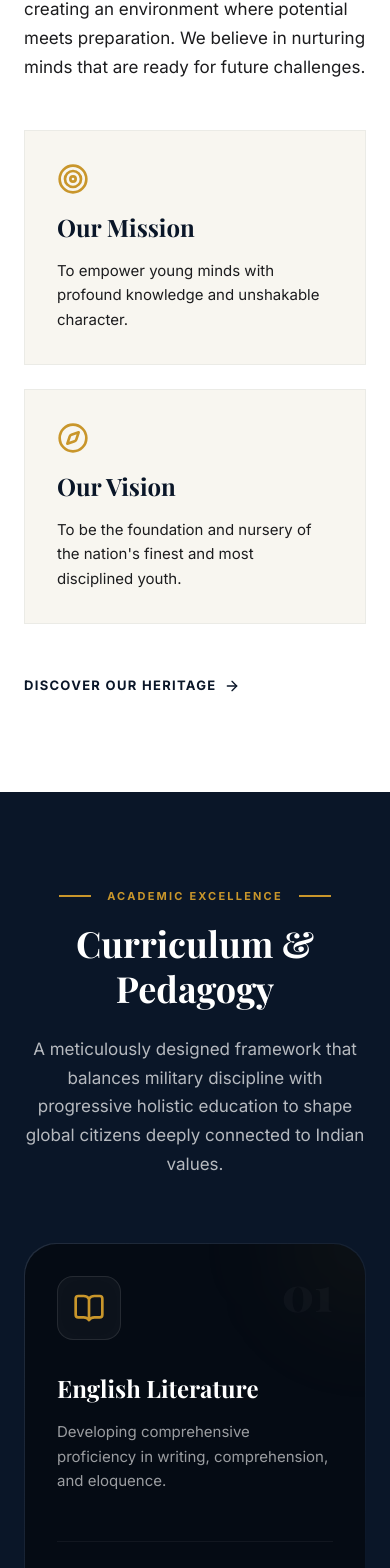
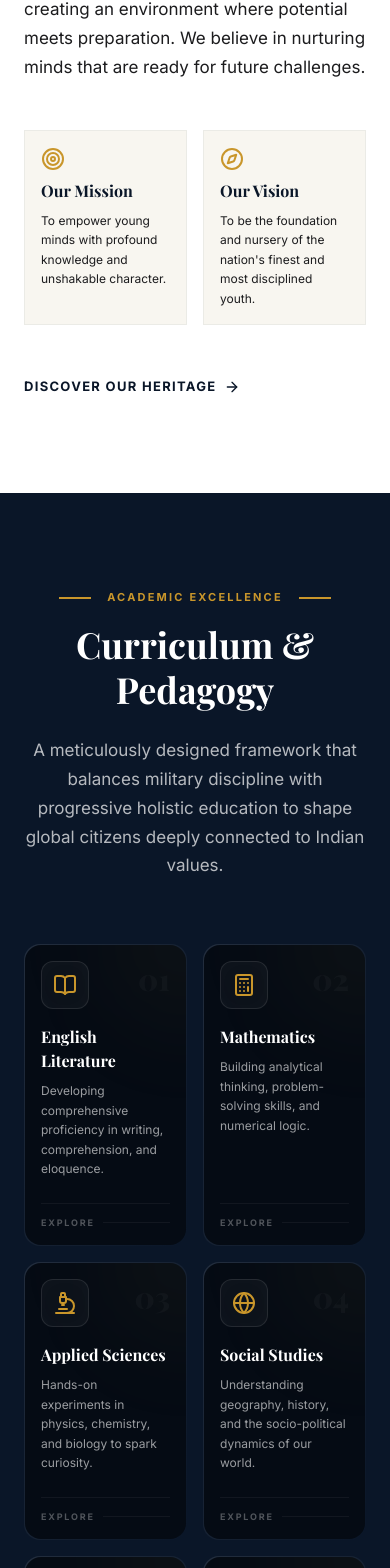
Before and after one commit to Bal-Sanskar-Sainik-School/Bal-Sanskar-Sainik-School-Website, a Next.js app: page / in a window 390 px wide. Shown: the part 2317-3885 px from the top of the page. Built offline with nearby package versions, Linux system fonts and the light colour scheme.

Commit message:
Fix mobile responsive design and update manager name to Savita Arya

```diff
--- a/components/AboutPreview.tsx
+++ b/components/AboutPreview.tsx
@@ -52,16 +52,16 @@ export default function AboutPreview() {
             </ScrollReveal>
 
             <ScrollReveal direction="up" delay={0.35}>
-              <div className="grid sm:grid-cols-2 gap-6 mb-12">
-                <div className="flex flex-col gap-4 p-8 bg-ivory-dark border border-navy/5 hover:border-gold/30 transition-colors">
-                  <Target className="w-8 h-8 text-gold" />
-                  <h4 className="font-bold text-navy font-[family-name:var(--font-heading)] text-2xl">Our Mission</h4>
-                  <p className="text-navy-light text-[15px] leading-relaxed">To empower young minds with profound knowledge and unshakable character.</p>
+              <div className="grid grid-cols-2 gap-4 sm:gap-6 mb-12">
+                <div className="flex flex-col gap-2 sm:gap-4 p-4 sm:p-8 bg-ivory-dark border border-navy/5 hover:border-gold/30 transition-colors">
+                  <Target className="w-6 h-6 sm:w-8 sm:h-8 text-gold" />
+                  <h4 className="font-bold text-navy font-[family-name:var(--font-heading)] text-base sm:text-2xl">Our Mission</h4>
+                  <p className="text-navy-light text-xs sm:text-[15px] leading-relaxed">To empower young minds with profound knowledge and unshakable character.</p>
                 </div>
-                <div className="flex flex-col gap-4 p-8 bg-ivory-dark border border-navy/5 hover:border-gold/30 transition-colors">
-                  <Compass className="w-8 h-8 text-gold" />
-                  <h4 className="font-bold text-navy font-[family-name:var(--font-heading)] text-2xl">Our Vision</h4>
-                  <p className="text-navy-light text-[15px] leading-relaxed">To be the foundation and nursery of the nation&apos;s finest and most disciplined youth.</p>
+                <div className="flex flex-col gap-2 sm:gap-4 p-4 sm:p-8 bg-ivory-dark border border-navy/5 hover:border-gold/30 transition-colors">
+                  <Compass className="w-6 h-6 sm:w-8 sm:h-8 text-gold" />
+                  <h4 className="font-bold text-navy font-[family-name:var(--font-heading)] text-base sm:text-2xl">Our Vision</h4>
+                  <p className="text-navy-light text-xs sm:text-[15px] leading-relaxed">To be the foundation and nursery of the nation&apos;s finest and most disciplined youth.</p>
                 </div>
               </div>
             </ScrollReveal>
--- a/components/BeyondAcademics.tsx
+++ b/components/BeyondAcademics.tsx
@@ -60,15 +60,15 @@ export default function BeyondAcademics() {
           </div>
         </motion.div>
 
-        {/* Feature Grid */}
-        <div className="grid md:grid-cols-2 gap-8 lg:gap-12">
+        {/* Feature Grid - 2 columns on mobile, 2 on desktop */}
+        <div className="grid grid-cols-2 md:grid-cols-2 gap-4 sm:gap-8 lg:gap-12">
           {pillars.map((pillar, index) => (
             <motion.div
               key={pillar.title}
               initial={{ opacity: 0, y: 40 }}
               animate={inView ? { opacity: 1, y: 0 } : {}}
               transition={{ duration: 0.6, delay: 0.1 * index }}
-              className="group relative h-80 sm:h-96 rounded-2xl overflow-hidden shadow-xl"
+              className="group relative h-64 sm:h-80 md:h-96 rounded-xl sm:rounded-2xl overflow-hidden shadow-xl"
             >
               {/* Background Image */}
               <div className="absolute inset-0">
@@ -83,19 +83,19 @@ export default function BeyondAcademics() {
               <div className="absolute inset-0 bg-gradient-to-t from-navy-dark via-navy-dark/60 to-transparent opacity-90 group-hover:opacity-100 transition-opacity duration-500" />
 
               {/* Content Box */}
-              <div className="absolute inset-0 p-6 sm:p-8 flex flex-col justify-end text-left z-10 transition-transform duration-500 hover:translate-y-[-10px]">
+              <div className="absolute inset-0 p-4 sm:p-6 md:p-8 flex flex-col justify-end text-left z-10 transition-transform duration-500 hover:translate-y-[-10px]">
                 {/* Icon */}
-                <div className="w-16 h-16 rounded-full bg-white/10 backdrop-blur-md border border-white/20 flex items-center justify-center text-gold mb-6 group-hover:scale-110 group-hover:bg-gold/20 transition-all duration-300 shadow-[0_0_15px_rgba(201,168,76,0.3)]">
-                  {pillar.icon}
+                <div className="w-12 h-12 sm:w-16 sm:h-16 rounded-full bg-white/10 backdrop-blur-md border border-white/20 flex items-center justify-center text-gold mb-4 sm:mb-6 group-hover:scale-110 group-hover:bg-gold/20 transition-all duration-300 shadow-[0_0_15px_rgba(201,168,76,0.3)]">
+                  <div className="scale-75 sm:scale-100">{pillar.icon}</div>
                 </div>
 
-                <h3 className="font-[family-name:var(--font-heading)] text-white text-2xl sm:text-3xl font-bold mb-3 drop-shadow-md">
+                <h3 className="font-[family-name:var(--font-heading)] text-white text-lg sm:text-2xl md:text-3xl font-bold mb-2 sm:mb-3 drop-shadow-md">
                   {pillar.title}
                 </h3>
 
                 {/* Hidden description that fades in/slides up on hover for larger screens, visible on mobile */}
                 <div className="overflow-hidden">
-                  <p className="font-[family-name:var(--font-body)] text-white/80 text-sm sm:text-base leading-relaxed sm:opacity-0 sm:translate-y-8 group-hover:opacity-100 group-hover:translate-y-0 transition-all duration-500 delay-75">
+                  <p className="font-[family-name:var(--font-body)] text-white/80 text-xs sm:text-sm md:text-base leading-relaxed sm:opacity-0 sm:translate-y-8 group-hover:opacity-100 group-hover:translate-y-0 transition-all duration-500 delay-75">
                     {pillar.desc}
                   </p>
                 </div>
--- a/components/EventsPreview.tsx
+++ b/components/EventsPreview.tsx
@@ -55,11 +55,11 @@ export default function EventsPreview() {
           </ScrollReveal>
         </div>
 
-        <div className="grid md:grid-cols-2 lg:grid-cols-3 gap-8">
+        <div className="grid grid-cols-2 md:grid-cols-2 lg:grid-cols-3 gap-4 sm:gap-8">
           {events.map((event, idx) => (
             <ScrollReveal key={idx} direction="up" delay={idx * 0.1}>
-              <div className="bg-ivory-dark rounded-xl overflow-hidden shadow-sm hover:shadow-lg transition-shadow border border-navy/5 group h-full">
-                <div className="relative h-60 w-full overflow-hidden">
+              <div className="bg-ivory-dark rounded-lg sm:rounded-xl overflow-hidden shadow-sm hover:shadow-lg transition-shadow border border-navy/5 group h-full">
+                <div className="relative h-40 sm:h-60 w-full overflow-hidden">
                   <Image
                     src={event.image}
                     alt={event.title}
@@ -67,16 +67,16 @@ export default function EventsPreview() {
                     sizes="(max-width: 768px) 100vw, 33vw"
                     className="object-cover group-hover:scale-105 transition-transform duration-500"
                   />
-                  <div className="absolute top-4 left-4 bg-white/90 backdrop-blur px-3 py-1.5 rounded text-sm font-bold text-navy-dark flex items-center gap-2 shadow-sm">
-                    <Calendar className="w-4 h-4 text-gold" />
+                  <div className="absolute top-2 sm:top-4 left-2 sm:left-4 bg-white/90 backdrop-blur px-2 sm:px-3 py-1 sm:py-1.5 rounded text-xs sm:text-sm font-bold text-navy-dark flex items-center gap-1 sm:gap-2 shadow-sm">
+                    <Calendar className="w-3 h-3 sm:w-4 sm:h-4 text-gold" />
                     {event.date}
                   </div>
                 </div>
-                <div className="p-6">
-                  <h3 className="text-xl font-bold text-navy-dark font-[family-name:var(--font-heading)] mb-3">
+                <div className="p-3 sm:p-6">
+                  <h3 className="text-base sm:text-xl font-bold text-navy-dark font-[family-name:var(--font-heading)] mb-2 sm:mb-3">
                     {event.title}
                   </h3>
-                  <p className="text-navy-light font-[family-name:var(--font-body)] leading-relaxed text-sm">
+                  <p className="text-navy-light font-[family-name:var(--font-body)] leading-relaxed text-xs sm:text-sm">
                     {event.description}
                   </p>
                 </div>
--- a/components/FacilitiesPreview.tsx
+++ b/components/FacilitiesPreview.tsx
@@ -30,8 +30,8 @@ export default function FacilitiesPreview() {
           </h2>
         </ScrollReveal>
 
-        {/* Bento Grid */}
-        <div className="grid grid-cols-1 sm:grid-cols-3 lg:grid-cols-4 auto-rows-[250px] gap-4">
+        {/* Bento Grid - 2 columns on mobile, 3 on tablet, 4 on desktop */}
+        <div className="grid grid-cols-2 sm:grid-cols-3 lg:grid-cols-4 auto-rows-[180px] sm:auto-rows-[250px] gap-3 sm:gap-4">
           {facilities.map((item, i) => (
             <ScrollReveal key={item.label} direction="up" delay={i * 0.1} className={item.gridClass}>
               <div className="group relative w-full h-full overflow-hidden bg-navy">
@@ -46,12 +46,12 @@ export default function FacilitiesPreview() {
                 {/* Overlay */}
                 <div className="absolute inset-0 bg-navy-dark/0 group-hover:bg-navy-dark/60 transition-colors duration-500 flex flex-col justify-end p-6">
                   {/* Hover Title */}
-                  <h3 className="text-white font-[family-name:var(--font-heading)] text-2xl font-bold translate-y-4 opacity-0 group-hover:translate-y-0 group-hover:opacity-100 transition-all duration-500 mb-4">
+                  <h3 className="text-white font-[family-name:var(--font-heading)] text-base sm:text-2xl font-bold translate-y-4 opacity-0 group-hover:translate-y-0 group-hover:opacity-100 transition-all duration-500 mb-2 sm:mb-4">
                     {item.label}
                   </h3>
 
                   {/* Static Category Pill */}
-                  <div className="inline-flex w-fit items-center bg-gold text-navy-dark text-[10px] font-bold uppercase tracking-wider px-3 py-1.5 rounded-full z-10 transition-transform duration-500 group-hover:-translate-y-2">
+                  <div className="inline-flex w-fit items-center bg-gold text-navy-dark text-[9px] sm:text-[10px] font-bold uppercase tracking-wider px-2 sm:px-3 py-1 sm:py-1.5 rounded-full z-10 transition-transform duration-500 group-hover:-translate-y-2">
                     {item.category}
                   </div>
                 </div>
--- a/components/FeeStructure.tsx
+++ b/components/FeeStructure.tsx
@@ -135,17 +135,17 @@ export default function FeeStructure() {
                       transition={{ duration: 0.35, delay: 0.3 + gi * 0.12 + ri * 0.06 }}
                       className="flex items-center justify-between px-3 py-3 rounded-xl hover:bg-white/5 transition-colors duration-200 group/row cursor-default"
                     >
-                      <span className="font-[family-name:var(--font-heading)] font-bold text-white/90 text-[15px] group-hover/row:text-white transition-colors">
+                      <span className="font-[family-name:var(--font-heading)] font-bold text-white/90 text-sm sm:text-[15px] group-hover/row:text-white transition-colors">
                         {row.class}
                       </span>
-                      <div className="flex items-center gap-3">
-                        <div className="text-right hidden sm:block">
-                          <p className="text-white/30 text-[9px] uppercase tracking-widest font-[family-name:var(--font-body)]">Annual</p>
-                          <p className="text-white/50 text-xs font-semibold font-[family-name:var(--font-body)]">{row.annual}</p>
+                      <div className="flex items-center gap-2 sm:gap-3">
+                        <div className="text-right">
+                          <p className="text-white/30 text-[8px] sm:text-[9px] uppercase tracking-widest font-[family-name:var(--font-body)]">Annual</p>
+                          <p className="text-white/50 text-[11px] sm:text-xs font-semibold font-[family-name:var(--font-body)]">{row.annual}</p>
                         </div>
-                        <div className={`px-3 py-1.5 rounded-lg bg-white/5 border border-white/10 group-hover/row:border-white/20 transition-colors`}>
-                          <p className="text-white/30 text-[9px] uppercase tracking-widest font-[family-name:var(--font-body)] text-center">/ mo</p>
-                          <p className={`font-bold text-sm font-[family-name:var(--font-body)] ${group.iconColor}`}>{row.monthly}</p>
+                        <div className={`px-2 sm:px-3 py-1 sm:py-1.5 rounded-lg bg-white/5 border border-white/10 group-hover/row:border-white/20 transition-colors`}>
+                          <p className="text-white/30 text-[8px] sm:text-[9px] uppercase tracking-widest font-[family-name:var(--font-body)] text-center">/ mo</p>
+                          <p className={`font-bold text-xs sm:text-sm font-[family-name:var(--font-body)] ${group.iconColor}`}>{row.monthly}</p>
                         </div>
                       </div>
                     </motion.div>
--- a/components/Gallery.tsx
+++ b/components/Gallery.tsx
@@ -43,12 +43,12 @@ export default function Gallery() {
           </h2>
         </ScrollReveal>
 
-        {/* Gallery Container: Horizontal scroll on mobile, 3-col on desktop */}
-        <div className="flex overflow-x-auto snap-x snap-mandatory hide-scrollbar gap-6 pb-8 md:grid md:grid-cols-3 md:overflow-visible md:pb-0">
+        {/* Gallery Container: 2-col on mobile, 3-col on desktop */}
+        <div className="grid grid-cols-2 md:grid-cols-3 gap-4 sm:gap-6">
           {galleryItems.map((item, i) => (
-            <ScrollReveal key={item.label} direction="up" delay={i * 0.1} className="shrink-0 w-[85vw] sm:w-[60vw] md:w-auto snap-center">
+            <ScrollReveal key={item.label} direction="up" delay={i * 0.1}>
               <div
-                className="group relative h-[350px] sm:h-[400px] overflow-hidden cursor-pointer"
+                className="group relative h-[200px] sm:h-[300px] md:h-[400px] overflow-hidden cursor-pointer"
                 onClick={() => setSelectedImage(item.src)}
               >
                 {/* Image with subtle parallax via large scale down on hover */}
--- a/components/PrincipalDesk.tsx
+++ b/components/PrincipalDesk.tsx
@@ -50,10 +50,10 @@ export default function PrincipalDesk() {
               <div className="absolute inset-0 bg-gradient-to-t from-navy-dark/90 via-navy-dark/20 to-transparent opacity-90" />
               <div className="absolute bottom-0 left-0 w-full p-6 text-center">
                 <h3 className="font-[family-name:var(--font-heading)] text-white text-2xl font-bold mb-1 shadow-black drop-shadow-lg">
-                  The Manager
+                  Savita Arya
                 </h3>
                 <p className="font-[family-name:var(--font-body)] text-gold text-sm tracking-[0.1em] uppercase font-semibold">
-                  Bal Sansar Sainik School
+                  Manager
                 </p>
               </div>
             </div>
@@ -91,8 +91,8 @@ export default function PrincipalDesk() {
               </div>
 
               <div className="pt-6 border-t border-white/10 mt-8 relative z-10">
-                <h4 className="font-[family-name:var(--font-heading)] text-white text-xl font-bold">Manager</h4>
-                <p className="font-[family-name:var(--font-body)] text-gold tracking-widest uppercase mt-1 text-[13px] font-bold">Bal Sansar Sainik School</p>
+                <h4 className="font-[family-name:var(--font-heading)] text-white text-xl font-bold">Savita Arya</h4>
+                <p className="font-[family-name:var(--font-body)] text-gold tracking-widest uppercase mt-1 text-[13px] font-bold">Manager, Bal Sansar Sainik School</p>
               </div>
             </div>
           </motion.div>
--- a/components/WhyChooseUs.tsx
+++ b/components/WhyChooseUs.tsx
@@ -66,41 +66,41 @@ export default function AcademicsPreview() {
           </p>
         </ScrollReveal>
 
-        {/* Feature Grid */}
-        <div className="grid md:grid-cols-2 lg:grid-cols-3 gap-8">
+        {/* Feature Grid - 2 columns on mobile, 2 on tablet, 3 on desktop */}
+        <div className="grid grid-cols-2 md:grid-cols-2 lg:grid-cols-3 gap-4 sm:gap-8">
           {academics.map((feature, idx) => (
             <ScrollReveal key={idx} direction="up" delay={idx * 0.08}>
-              <div className="relative p-[1px] rounded-[2rem] overflow-hidden group transition-all duration-500 hover:-translate-y-2 hover:shadow-[0_20px_40px_rgba(201,150,43,0.15)] h-full">
+              <div className="relative p-[1px] rounded-2xl sm:rounded-[2rem] overflow-hidden group transition-all duration-500 hover:-translate-y-2 hover:shadow-[0_20px_40px_rgba(201,150,43,0.15)] h-full">
                 {/* Gradient Border Background */}
                 <div className="absolute inset-0 bg-gradient-to-br from-white/10 to-transparent group-hover:from-gold/40 group-hover:to-gold/5 transition-colors duration-500" />
 
                 {/* Inner Card content */}
-                <div className="relative h-full bg-navy-dark rounded-[2rem] p-8 sm:p-10 flex flex-col overflow-hidden">
+                <div className="relative h-full bg-navy-dark rounded-2xl sm:rounded-[2rem] p-4 sm:p-8 md:p-10 flex flex-col overflow-hidden">
 
                   {/* Ambient Glow */}
                   <div className="absolute -top-20 -right-20 w-40 h-40 bg-gold/5 blur-[50px] rounded-full group-hover:bg-gold/20 transition-all duration-700 pointer-events-none" />
 
                   {/* Index Number */}
-                  <div className="absolute top-6 right-8 font-[family-name:var(--font-heading)] text-5xl text-white/[0.03] font-black group-hover:text-gold/10 transition-colors duration-500 select-none">
+                  <div className="absolute top-4 sm:top-6 right-4 sm:right-8 font-[family-name:var(--font-heading)] text-3xl sm:text-5xl text-white/[0.03] font-black group-hover:text-gold/10 transition-colors duration-500 select-none">
                     0{idx + 1}
                   </div>
 
                   {/* Icon */}
-                  <div className="w-16 h-16 rounded-2xl bg-white/[0.03] border border-white/10 flex items-center justify-center text-gold mb-8 group-hover:scale-110 group-hover:border-gold/40 group-hover:bg-gold/10 transition-all duration-500 relative z-10 shadow-[inset_0_0_20px_rgba(255,255,255,0.02)] group-hover:shadow-[inset_0_0_20px_rgba(201,150,43,0.2)]">
-                    {feature.icon}
+                  <div className="w-12 h-12 sm:w-16 sm:h-16 rounded-xl sm:rounded-2xl bg-white/[0.03] border border-white/10 flex items-center justify-center text-gold mb-4 sm:mb-8 group-hover:scale-110 group-hover:border-gold/40 group-hover:bg-gold/10 transition-all duration-500 relative z-10 shadow-[inset_0_0_20px_rgba(255,255,255,0.02)] group-hover:shadow-[inset_0_0_20px_rgba(201,150,43,0.2)]">
+                    <div className="scale-75 sm:scale-100">{feature.icon}</div>
                   </div>
 
-                  <h3 className="text-2xl font-bold text-white font-[family-name:var(--font-heading)] mb-4 transition-colors relative z-10 group-hover:text-gold">
+                  <h3 className="text-base sm:text-xl md:text-2xl font-bold text-white font-[family-name:var(--font-heading)] mb-2 sm:mb-4 transition-colors relative z-10 group-hover:text-gold">
                     {feature.title}
                   </h3>
 
-                  <p className="text-white/60 text-[15px] font-[family-name:var(--font-body)] leading-relaxed relative z-10 group-hover:text-white/80 transition-colors mb-4 flex-1">
+                  <p className="text-white/60 text-xs sm:text-sm md:text-[15px] font-[family-name:var(--font-body)] leading-relaxed relative z-10 group-hover:text-white/80 transition-colors mb-2 sm:mb-4 flex-1">
                     {feature.description}
                   </p>
 
                   {/* Hover interactive element */}
-                  <div className="mt-8 pt-6 border-t border-white/5 flex items-center gap-4 group-hover:border-gold/20 transition-colors duration-500 relative z-10">
-                    <span className="text-[11px] uppercase tracking-[0.2em] text-white/30 font-bold group-hover:text-gold transition-colors">Explore</span>
+                  <div className="mt-4 sm:mt-8 pt-3 sm:pt-6 border-t border-white/5 flex items-center gap-2 sm:gap-4 group-hover:border-gold/20 transition-colors duration-500 relative z-10">
+                    <span className="text-[9px] sm:text-[11px] uppercase tracking-[0.2em] text-white/30 font-bold group-hover:text-gold transition-colors">Explore</span>
                     <div className="flex-1 h-[1px] bg-white/5 group-hover:bg-gradient-to-r group-hover:from-gold/50 group-hover:to-transparent transition-all duration-500" />
                   </div>
                 </div>
```
